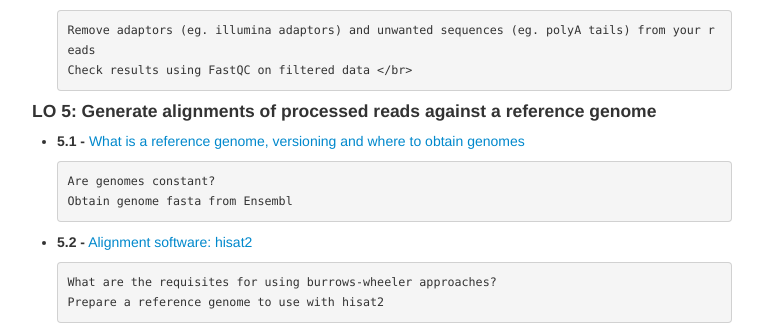
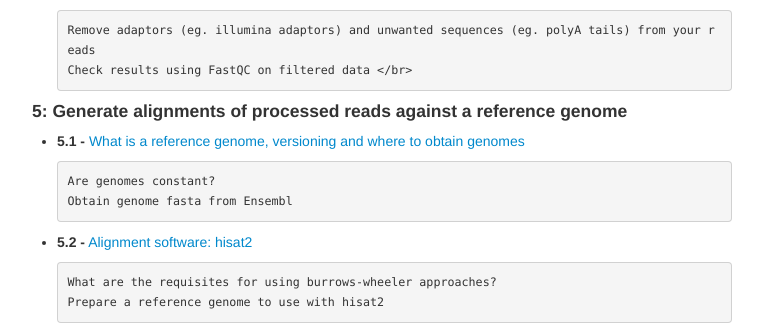
Before and after one commit to GTPB/ADER19F, a Jekyll site: the page built from index.md, in a window 1280 px wide and 900 px high, scrolled down 1649 px. Shown: the part 159-484 px from the top of the window, without its empty margins (258-1021 px from the left). Built offline with Jekyll 4.4.1, drawn with Linux system fonts in a browser that asks for light colours.

Commit message:
Update index.md

```diff
--- a/index.md
+++ b/index.md
@@ -53,7 +53,8 @@ Life Scientists who want to be able to use NGS data (RNAseq) to infer genes diff
       Check results using FastQC on filtered data
 </br>
 
-#### LO 5: Generate alignments of processed reads against a reference genome
+
+#### 5: Generate alignments of processed reads against a reference genome
 + **5.1 -** [What is a reference genome, versioning and where to obtain genomes](pages/L05.md#LO5.1)
 
       Are genomes constant?
@@ -69,6 +70,7 @@ Life Scientists who want to be able to use NGS data (RNAseq) to infer genes diff
       Run hisat2 in an example dataset
       What is the SAM/BAM format
 </br>
+
 
 ### Day 2
 
@@ -100,6 +102,7 @@ Life Scientists who want to be able to use NGS data (RNAseq) to infer genes diff
       Interpret results from salmon
 </br>
 
+
 ### Day 3
 #### 8: Generate lists of differentially expressed genes, at least for a simple pairwise comparison
 + **8.1 -** [Execute a pairwise differential expression analysis](pages/L08.md#LO8.1)
@@ -121,6 +124,7 @@ Life Scientists who want to be able to use NGS data (RNAseq) to infer genes diff
       Use edgeR to perform more complex analysis such as ANOVA-like all versus all comparisons
 </br>
 
+
 ### Day 4
 #### 9: Understand specificies of differential gene expression in single-cell RNAseq
 + **9.1 -** [Overview of Single Cell RNA-seq (scRNA-seq)](pages/L09.md#LO9.1)
@@ -139,6 +143,7 @@ Life Scientists who want to be able to use NGS data (RNAseq) to infer genes diff
       Interpreting PCA plots and dimensionality reduction
       Indentify genes that distinguish the different groups
 </br>
+
 
 ### Day 5
 #### 10: Perform simple functional enrichment analysis and understand the concepts involved
```
